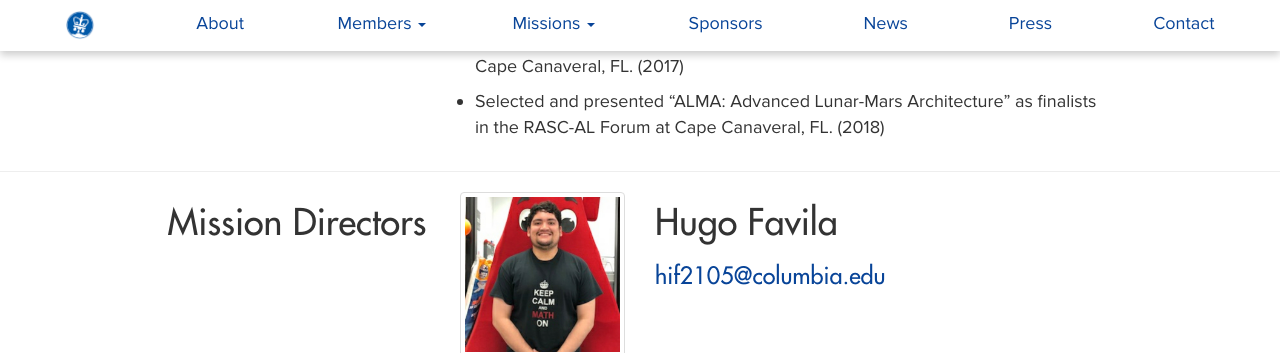
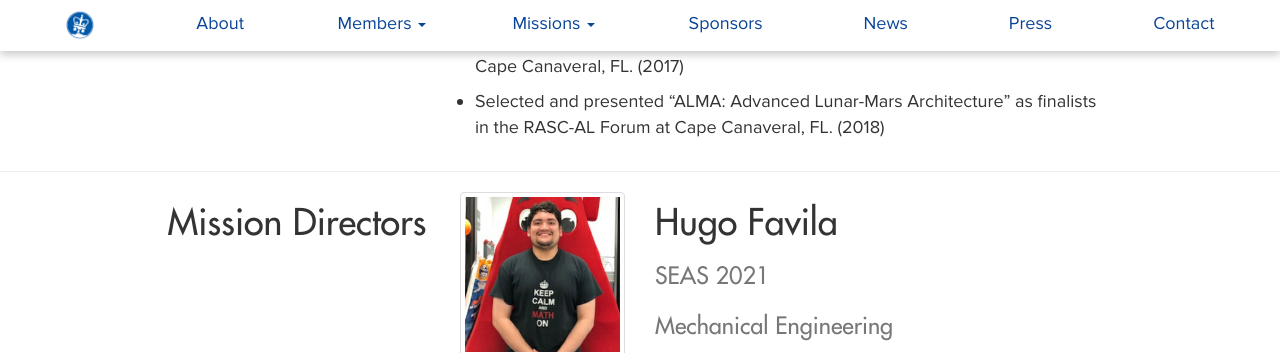
Before and after one commit to columbiaspace/columbiaspace.org, a Jekyll site: the page built from missions/mission-rascal.html, in a window 1280 px wide and 900 px high, scrolled down 1666 px, cut to the strip 0-353 px from the top of the window. Built offline with Jekyll 4.4.1, drawn with Linux system fonts in a browser that asks for light colours; nearby versions of some CDN libraries; comment, search, counter and statistics services are not loaded.

Commit message:
Add Hugo Favila major/school/year to RASC-AL mission page

```diff
--- a/missions/mission-rascal.html
+++ b/missions/mission-rascal.html
@@ -21,8 +21,8 @@ achievements: true
 achievementstext: "Selected and presented \"Path to Deimos\" as finalists in the RASC-AL Forum at Cape Canaveral, FL. (2016); Selected and presented \"The LEO Lion\" as finalists in the RASC-AL Forum at Cape Canaveral, FL. (2017); Selected and presented \"ALMA: Advanced Lunar-Mars Architecture\" as finalists in the RASC-AL Forum at Cape Canaveral, FL. (2018)"
 
 missionleader: "Hugo Favila; Mary Clare Greenlees"
-leaderschool: "; Barnard 2022"
-leadermajor: "; Astrophysics"
+leaderschool: "SEAS 2021; Barnard 2022"
+leadermajor: "Mechanical Engineering; Astrophysics"
 leaderimage: "/assets/media/img/profiles2020/hfavila.jpg; /assets/media/img/profiles2019/mcgreenlees.jpg"
 leaderemail: "hif2105@columbia.edu;"
 
```
